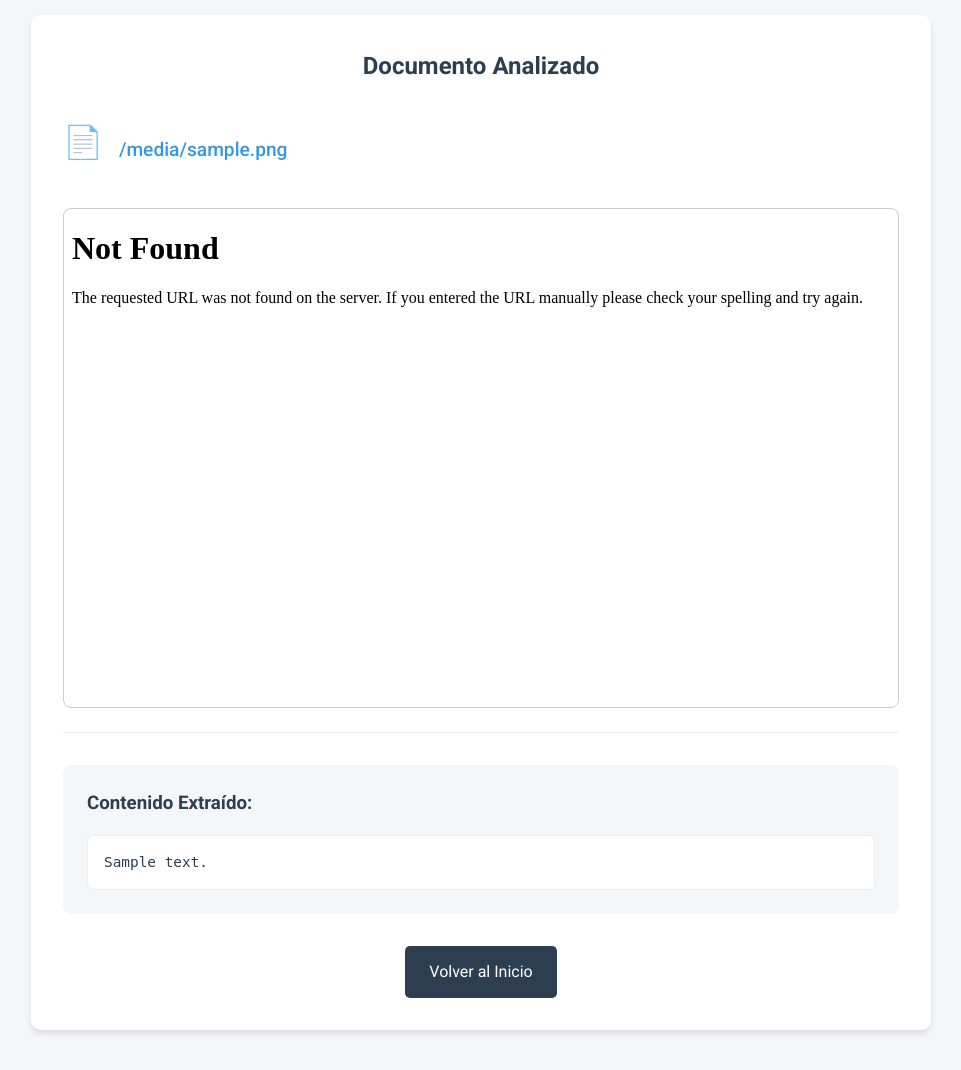
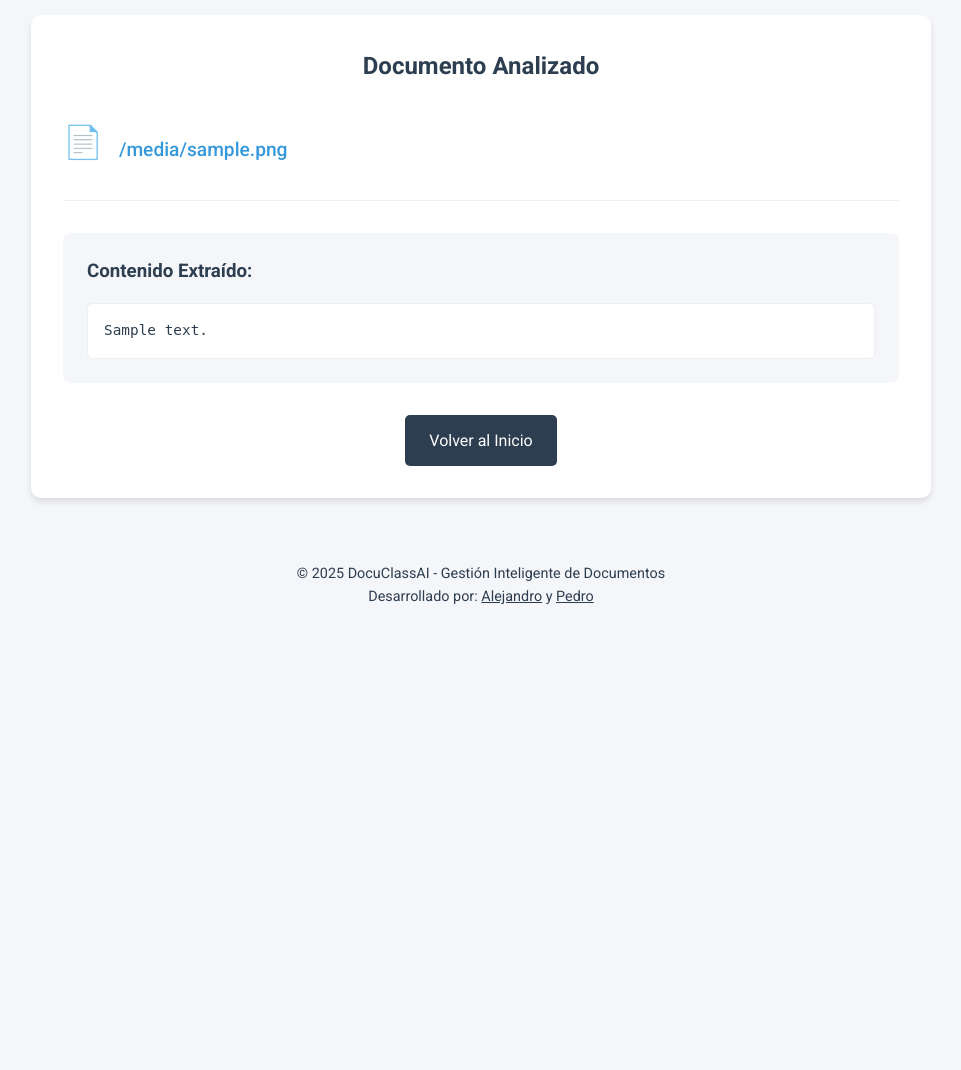
Before and after one commit to Alejosor/DocuClassAI, a Flask app: template app/templates/result.html in a window 1280 px wide. Shown: the part 168-1238 px from the top of the page, without its empty margins (159-1120 px from the left). After the commit the page ends 772 px from the top, so only its background shows below. Run offline with Flask 3, Linux system fonts and the light colour scheme; the template is opened without the code that fills it: most values are stand-ins (such as "Sample title", 1, 10 or a date in 2020).

Commit message:
Se soluciona error en el result.html - Vista de documento previo

```diff
--- a/app/templates/result.html
+++ b/app/templates/result.html
@@ -21,9 +21,6 @@
                     <span class="file-icon">📄</span>
                     <span class="filename">{{ filename }}</span>
                 </div>
-
-                <!-- Vista previa del documento -->
-                <iframe src="{{ url_for('static', filename='uploads/' + filename) }}" class="file-preview" frameborder="0"></iframe>
             </div>
 
             <div class="content-box">
```
